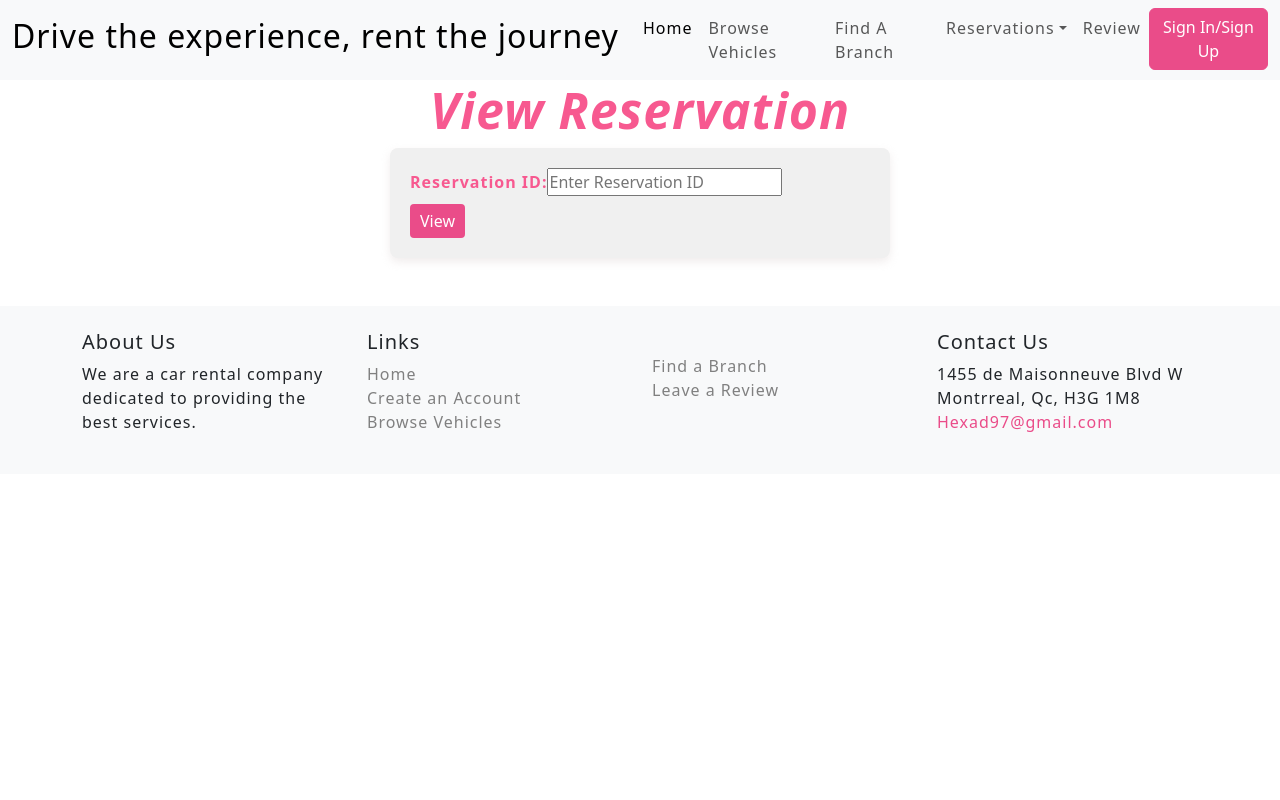
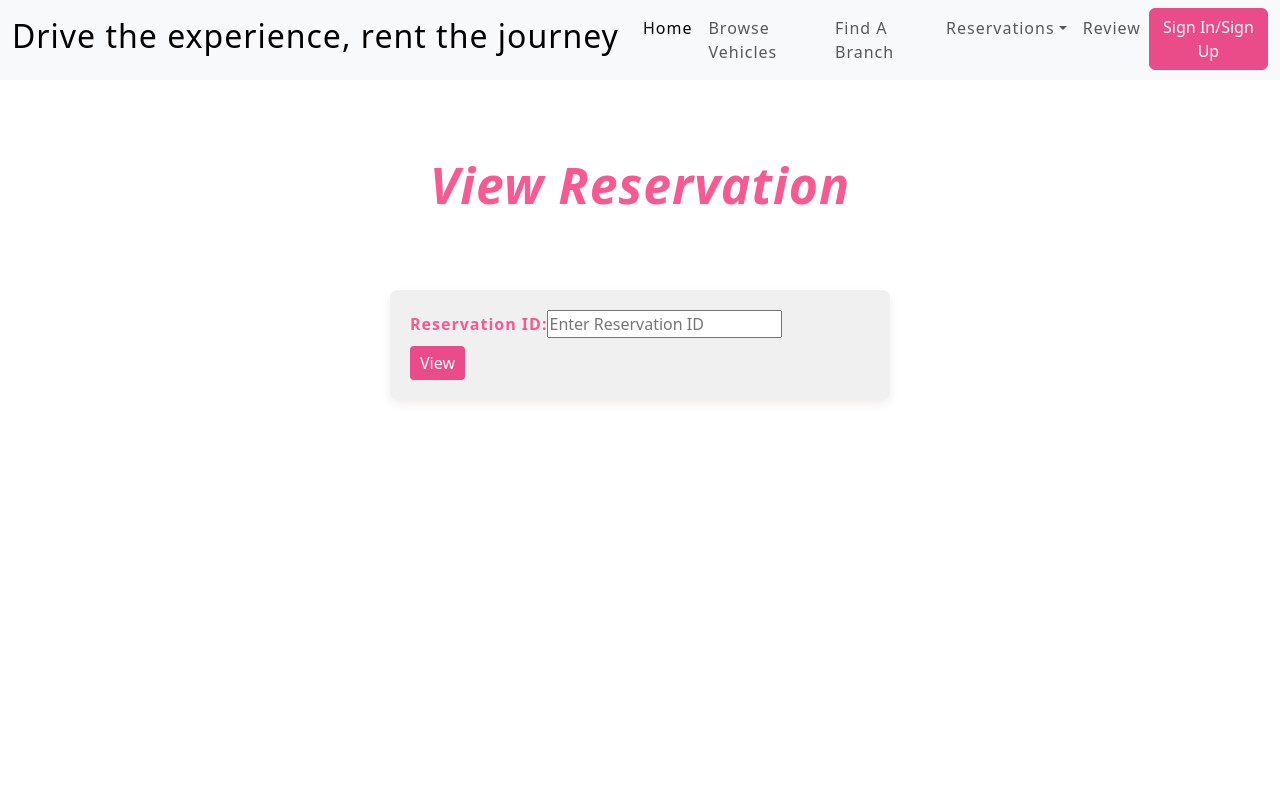
Before and after one commit to Crystalz03/hexad-soen341projectW2024, a React (Create React App) app in the folder App/: page /View in a window 1280 px wide. Shown: the top 800 px of the page. Built offline with nearby package versions, Linux system fonts and the light colour scheme.

Commit message:
fixed footer

```diff
--- a/App/public/assets/css/style.css
+++ b/App/public/assets/css/style.css
@@ -208,6 +208,7 @@ header {
   margin-left: auto;
   margin-right: auto;
   width: 100%;
+  min-height: 100vh;
 }
 
 .main-content > * {
--- a/App/src/components/layout/Footer.js
+++ b/App/src/components/layout/Footer.js
@@ -5,6 +5,7 @@ function Footer() {
   return (
     <footer>
       <br/><br/>
+      {/*<img src={imageSrc} alt="Footer Image" style={{ width: '100%', maxHeight: '15em', objectFit: 'cover' }} /> */}
     <div className="bg-light text-dark py-4" >
       <div className="container">
         <div className="row">
--- a/App/src/pages/allUsers/View.js
+++ b/App/src/pages/allUsers/View.js
@@ -5,17 +5,9 @@ import "../../../public/assets/css/style.css";
 
 function ViewTheReservation() {
   return (
-    <div>
-      <Main />
-    </div>
-  );
-}
-
-function Main() {
-  return (
     <div className="main-content">
       <div className="view-container">
-        <h2 className="view-title">View Reservation</h2>
+        <h2 className="view-title" style={{margin: '1.5em'}}>View Reservation</h2>
         <div className="view-form">
           <ViewReservation />
         </div>
```
